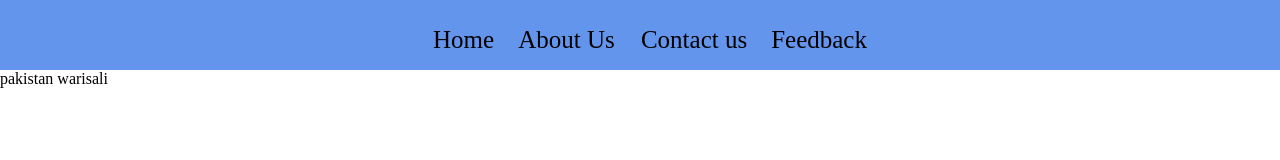
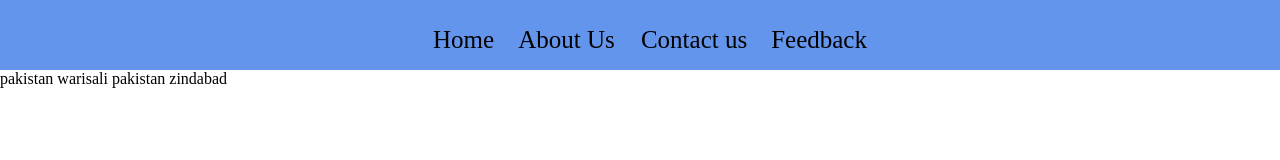
Before and after one commit to kishwarjehan1/202208E-, a plain HTML site: page index.html in a window 1280 px wide. Drawn offline with Linux system fonts and the light colour scheme.

Commit message:
Update index.html

```diff
--- a/index.html
+++ b/index.html
@@ -33,11 +33,6 @@
     <header>
         <nav>
             <a href="">Home</a>
-
-
-
-
-
             <a href="">About Us </a>
             <a href="">Contact us</a>
             <a href="">Feedback</a>
@@ -45,5 +40,6 @@
     </header>
     pakistan
     warisali
+    pakistan zindabad
 </body>
 </html>
```
